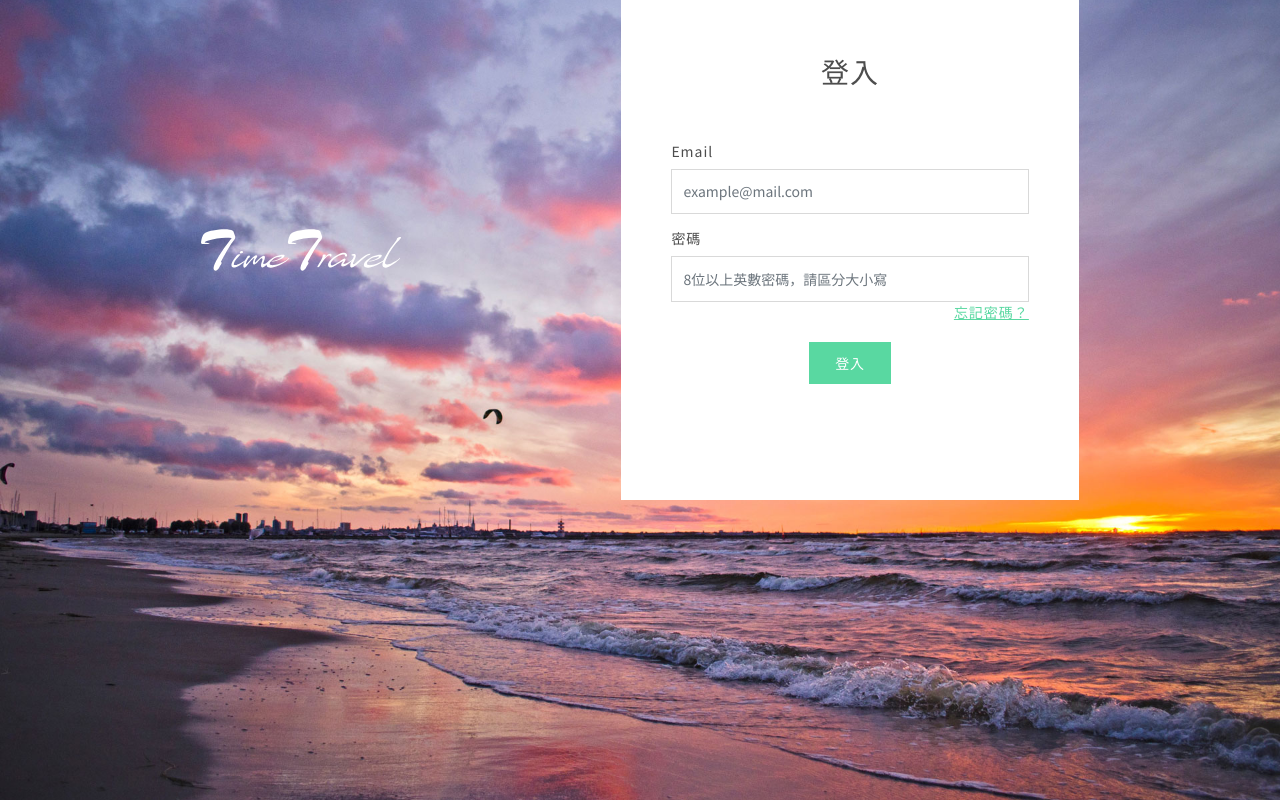
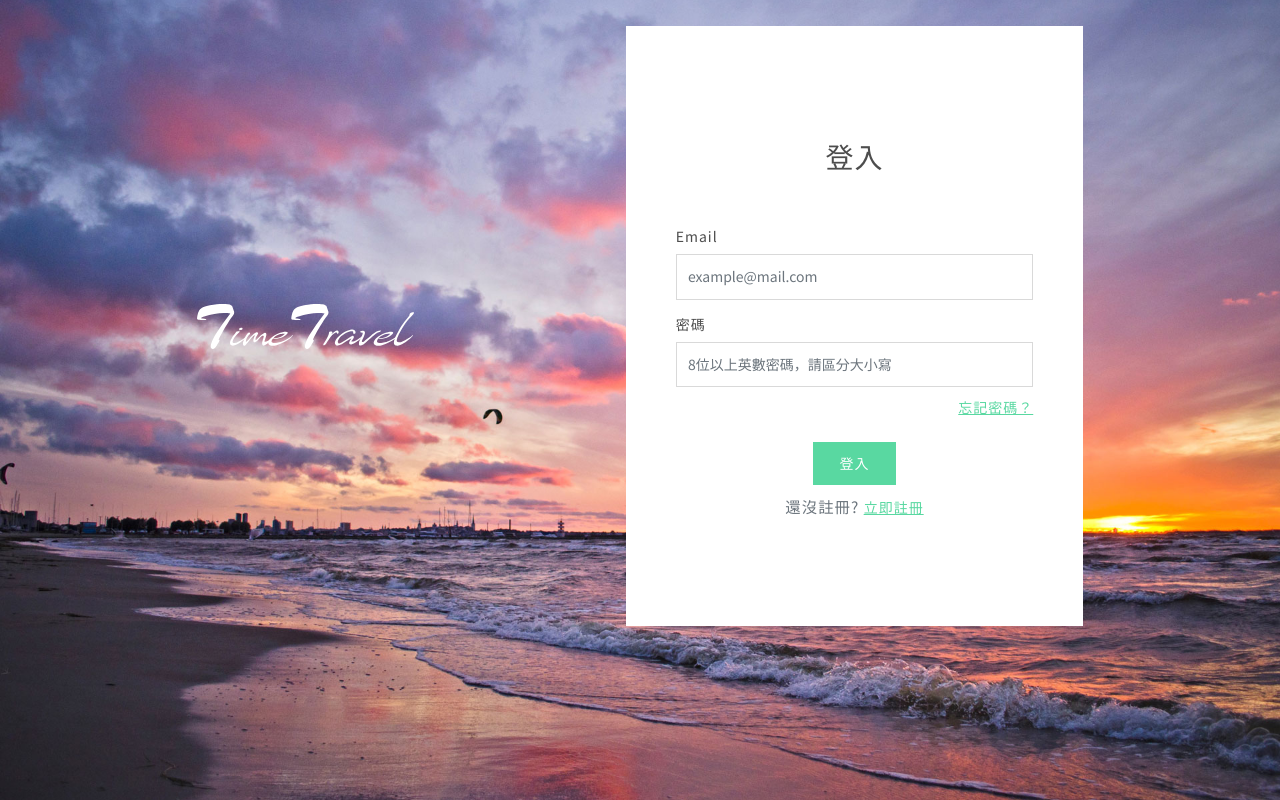
Before and after one commit to haurong/timetravel-react, a React (Create React App) app: page /logIn in a window 1280 px wide. Built offline with nearby package versions, Linux system fonts and the light colour scheme.

Commit message:
會員表單桌機樣式完成

```diff
--- a/src/App.js
+++ b/src/App.js
@@ -9,6 +9,7 @@ import Food from './pages/product/food/Food';
 import Stays from './pages/product/stays/Stays';
 import Ticket from './pages/product/ticket/Ticket';
 import LogIn from './pages/member/LogIn';
+import ForgetPassword from './pages/member/ForgetPassword';
 import SignIn from './pages/member/SignIn';
 import Cart from './pages/cart/Cart';
 
@@ -24,6 +25,7 @@ function App() {
         <Route path="stays" element={<Stays />} />
         <Route path="ticket" element={<Ticket />} />
         <Route path="logIn" element={<LogIn />} />
+        <Route path="forget_password" element={<ForgetPassword />} />
         <Route path="signIn" element={<SignIn />} />
         <Route path="cart" element={<Cart />} />
       </Routes>
--- a/src/global.scss
+++ b/src/global.scss
@@ -80,9 +80,6 @@ body {
   }
 }
 //input樣式設定
-.form-control{
-
-}
 
 //區域給padding
 .givePadding{
--- a/src/layout/NavBar.js
+++ b/src/layout/NavBar.js
@@ -2,6 +2,7 @@ import React from 'react';
 import '../global.scss';
 import './NavBar.scss';
 import { Link } from 'react-router-dom';
+import Button from 'react-bootstrap/Button';
 import Logo from '../icon/logo/logo.svg';
 import SearchIcon from '../icon/search.svg';
 import CartIcon from '../icon/cart.svg';
@@ -61,16 +62,16 @@ function NavBar() {
                 />
               </div>
             </form>
-            <button type="button" className="btn">
-              <Link className="nav-link" to="/logIn">
+            <button type="button" className="btn ">
+              <Link className="nav-link login-btn-text" to="/logIn">
                 登入
               </Link>
             </button>
-            <button type="button" className="btn">
-              <Link className="nav-link" to="/signIn">
+            <Link className='signin-m' to="/signIn">
+              <Button className="signin-btn" variant="primary" type="button">
                 註冊
-              </Link>
-            </button>
+              </Button>
+            </Link>
             <div className="cart icon">
               <Link className="nav-link" to="/cart">
                 <img src={CartIcon} alt="" />
--- a/src/layout/NavBar.scss
+++ b/src/layout/NavBar.scss
@@ -12,6 +12,15 @@
     a{
         color: #4D4D4D;
         font-weight: 500;
+    }
+    .login-btn-text{
+        color: #59D8A1;
+    }
+    .signin-m{
+        margin: 0 20px;
+    }
+    .signin-btn:hover{
+        color: #59D8A1;
     }
 
 }
@@ -37,6 +46,7 @@
         border-left:1px solid #4D4D4D ;
         border-bottom:1px solid #4D4D4D ;
         border-radius: 20px;
+
     }
     .search-border{
         border-left: 0;
@@ -44,6 +54,7 @@
         border-right:1px solid #4D4D4D ;
         border-bottom:1px solid #4D4D4D ;
         border-radius: 20px;
+        padding: 0;
     }
     img{
         width: 26px;
--- /dev/null
+++ b/src/pages/member/ForgetPassword.js
@@ -0,0 +1,7 @@
+import React from 'react';
+
+function ForgetPassword() {
+  return <></>;
+}
+
+export default ForgetPassword;
--- a/src/pages/member/LogIn.js
+++ b/src/pages/member/LogIn.js
@@ -12,9 +12,10 @@ function logIn() {
       <div className="container ">
         <div className="row m-auto">
           <div className="m-flex">
-            <div className="logo m-auto">
+            <Link className="logo m-auto" to="/">
               <img src={Logo} alt="logo" />
-            </div>
+            </Link>
+
             <Form className="form col-5 m-auto">
               <h1 className="login-text text-center pb-5">登入</h1>
               <Form.Group className="mb-3" controlId="formBasicEmail">
@@ -28,9 +29,11 @@ function logIn() {
                   type="password"
                   placeholder="8位以上英數密碼，請區分大小寫"
                 />
-                <Link className="forget-password text-end">忘記密碼？</Link>
+                <Link className="forget-password-text" to="/forget_password">
+                  忘記密碼？
+                </Link>
               </Form.Group>
-
+              <div className="mx-auto">
                 <Button
                   className="login-button d-flex"
                   variant="primary"
@@ -38,6 +41,11 @@ function logIn() {
                 >
                   登入
                 </Button>
+                <Form.Text className="nosigning-text">還沒註冊? </Form.Text>
+                <Link className="signin-text" to="/signin">
+                  立即註冊
+                </Link>
+              </div>
             </Form>
           </div>
           <div className="form-bg"></div>
--- a/src/pages/member/style/LogIn.scss
+++ b/src/pages/member/style/LogIn.scss
@@ -1,25 +1,36 @@
 body{
     overflow:hidden;
+
 }
 .m-flex{
     display: flex;
     justify-content: center;
     align-items: center;
+    height: 51vw;
     .logo img{
-        width: 200px;
-        height: 50px;
+        width: 17vw;
     }
     .form{
-        height: 500px;
+        display: flex;
+        height: 600px;
         background-color: #fff;
-        padding: 50px;
-        .forget-password{
+        padding: 0 50px;
+        flex-direction:column;
+        justify-content:center;
+        .forget-password-text{
             color: #59D8A1;
             float: right;
+            padding-top: 10px;
         }
+
         .login-button{
-            margin: 40px auto;
-
+            margin: 10px auto;
+        }
+        .nosigning-text{
+            font-size: 1.1rem;
+        }
+        .signin-text{
+            color: #59D8A1;
         }
     }
 }
```
Lines whose indentation alone changed are shown as unchanged.
